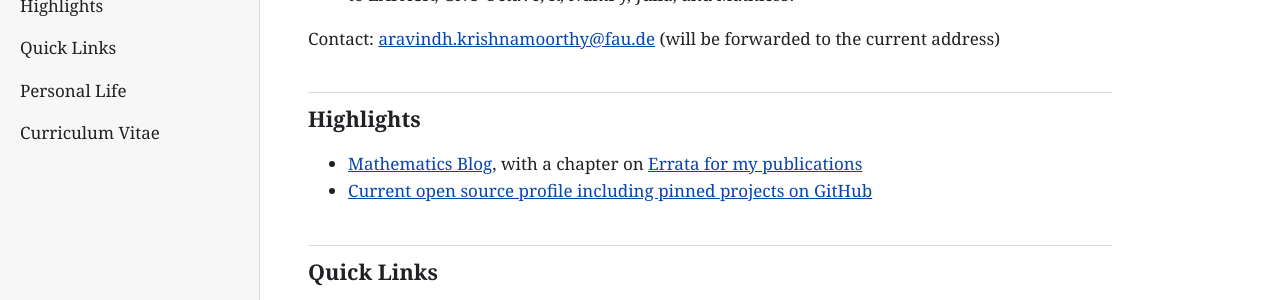
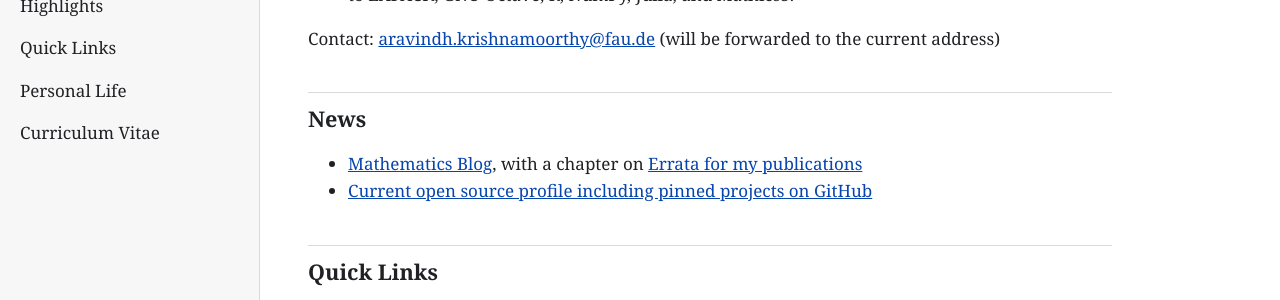
Before and after one commit to aravindh-krishnamoorthy/aravindh-krishnamoorthy.github.io, a Jekyll site: the page built from index.md, in a window 1280 px wide and 900 px high, scrolled down 885 px. Shown: the part 156-456 px from the top of the window. Built offline with Jekyll 4.4.1, drawn with Linux system fonts in a browser that asks for light colours.

Commit message:
Update index.md

```diff
--- a/index.md
+++ b/index.md
@@ -28,7 +28,7 @@ Senior wireless systems and signal-processing engineer with 20+ years of experie
 
 Contact: [aravindh.krishnamoorthy@fau.de](mailto:aravindh.krishnamoorthy@fau.de) (will be forwarded to the current address)
 
-## Highlights
+## News
 
 - [Mathematics Blog](https://aravindh-krishnamoorthy.github.io/ark-math/), with a chapter on [Errata for my publications](https://aravindh-krishnamoorthy.github.io/ark-math/Ch4.html)
 - [Current open source profile including pinned projects on GitHub](https://github.com/aravindh-krishnamoorthy)
```
